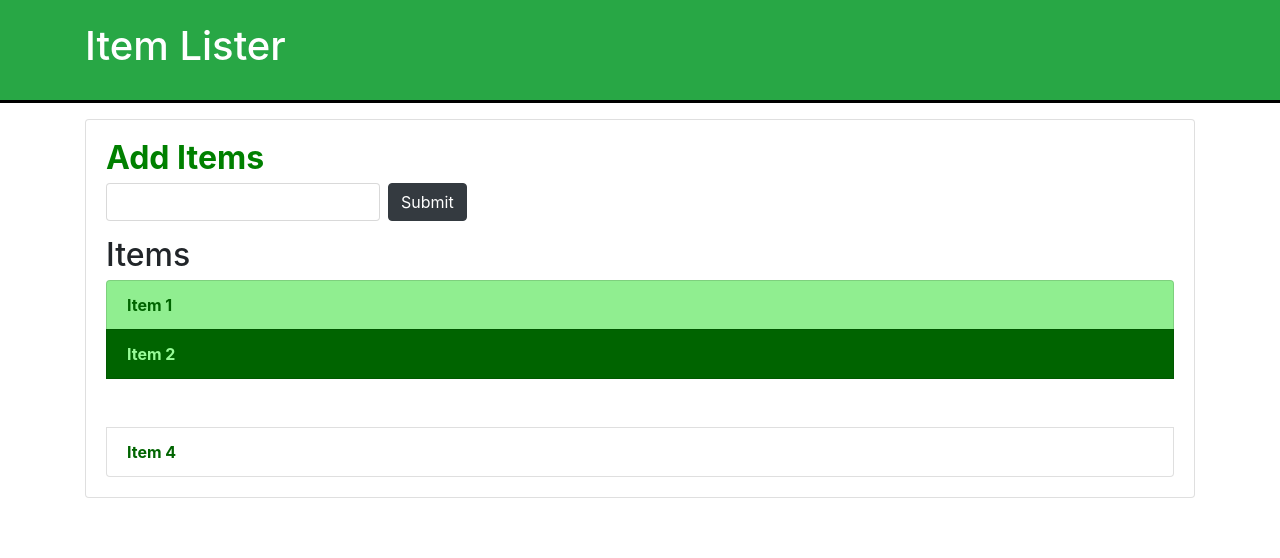
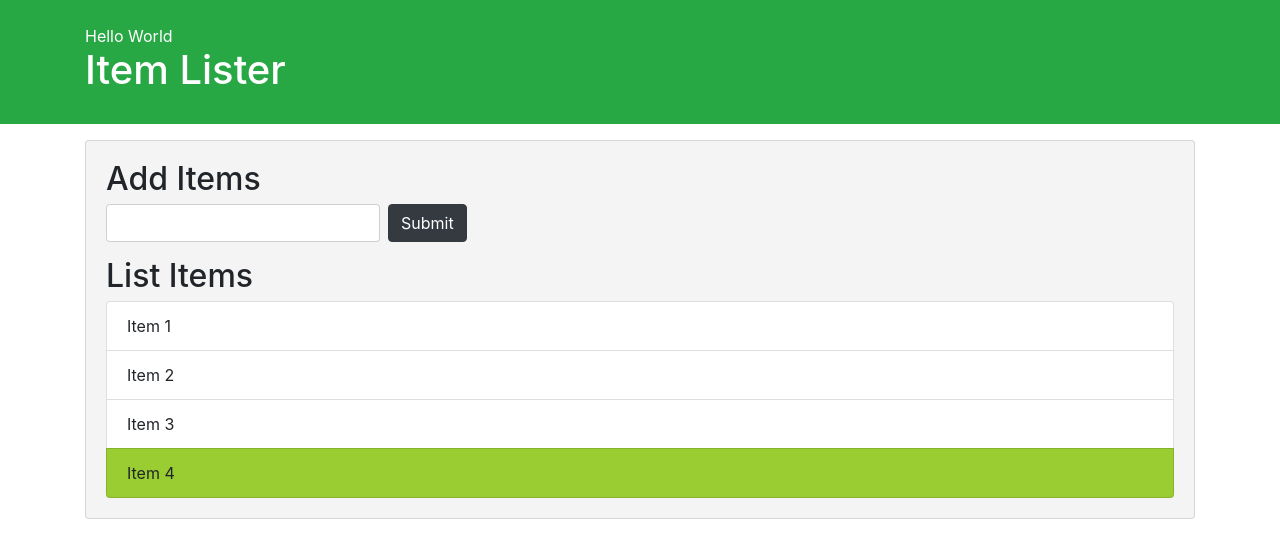
Before and after one commit to tvicky7x/DOM-practice, a plain HTML site: page index.html in a window 1280 px wide. Drawn offline with nearby package versions, Linux system fonts and the light colour scheme.

Commit message:
TransversDom 1

```diff
--- a/index.html
+++ b/index.html
@@ -34,35 +34,32 @@
           <li class="list-group-item">Item 3</li>
           <li class="list-group-item">Item 4</li>
         </ul>
+        <p></p>
       </div>
     </div>
     <script>
-      document.title = "DOM Practice";
-      document.querySelector("#main-header").style.borderBottom =
-        "3px solid black";
-      document.querySelector(".title").style.fontWeight = "bold";
-      document.querySelector(".title").style.color = "Green";
-      let items = document.getElementsByClassName("list-group-item");
-      items[2].style.backgroundColor = "green";
-      for (let i = 0; i < items.length; i++) {
-        items[i].style.fontWeight = "bold";
-        items[i].style.color = "darkgreen";
-        if (i === 2) {
-          items[i].style.color = "white";
-        }
-      }
-      let secondItem = document.querySelector(".list-group-item:nth-child(2)");
-      secondItem.style.backgroundColor = "darkgreen";
-      secondItem.style.color = "white";
-      let thirdItem = document.querySelector(".list-group-item:nth-child(3)");
-      thirdItem.style.visibility = "hidden";
-
-      let secondlist = document.querySelectorAll("li")[1];
-      secondlist.style.color = "PaleGreen";
-      let oddlist = document.querySelectorAll("li:nth-child(odd)");
-      for (let i = 0; i < oddlist.length; i++) {
-        oddlist[i].style.backgroundColor = "LightGreen";
-      }
+      let ulList = document.querySelector("#items");
+      ulList.parentNode.style.backgroundColor = "#f4f4f4";
+      ulList.lastElementChild.style.backgroundColor = "YellowGreen";
+      console.log(ulList.lastChild);
+      console.log(ulList.nextSibling);
+      ulList.nextElementSibling.innerHTML = "Thank You";
+      ulList.nextElementSibling.style.display = "none";
+      console.log(ulList.previousSibling);
+      ulList.previousElementSibling.innerHTML = "List Items";
+      //
+      newDiv = document.createElement("div");
+      newDiv.className = "hello";
+      newDiv.id = "helloId";
+      newDiv.setAttribute("title", "Hello World Massage");
+      console.log(newDiv);
+      //text-node
+      let divText = document.createTextNode("Hello World");
+      newDiv.appendChild(divText);
+      // Inserting in Header
+      let container = document.querySelector("header .container");
+      let h1 = document.querySelector("header h1");
+      container.insertBefore(newDiv, h1);
     </script>
   </body>
 </html>
```
